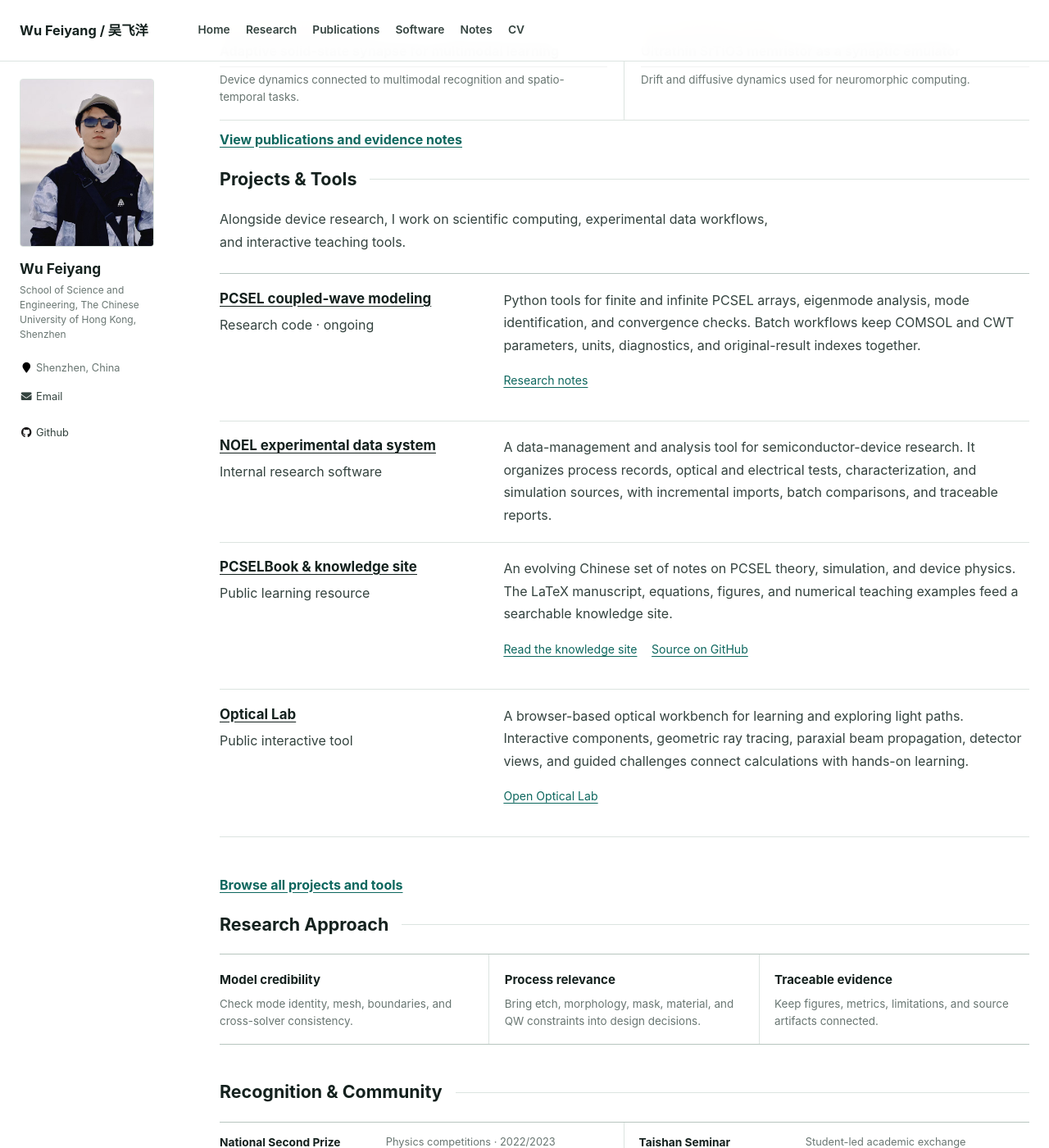
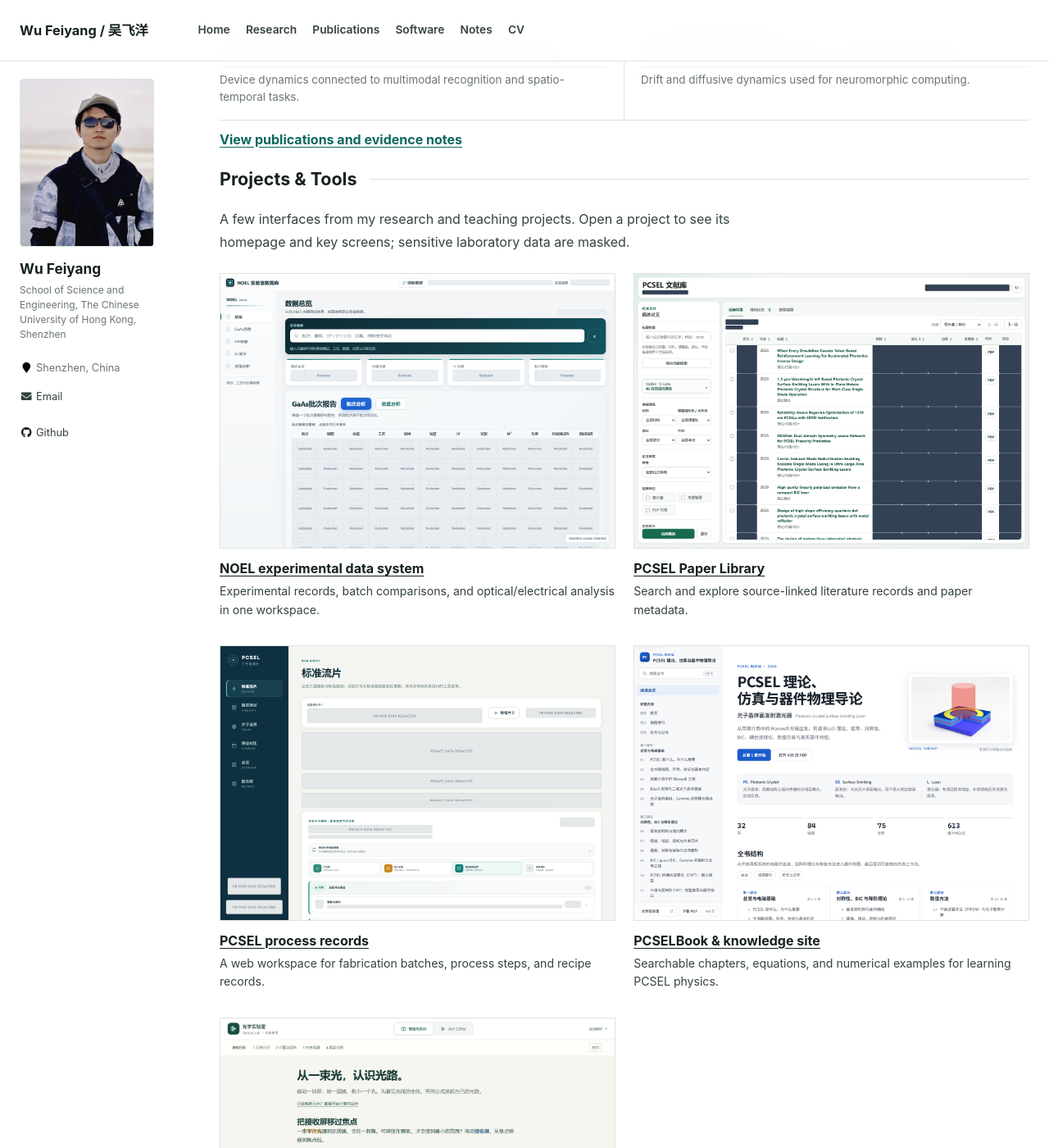
Before and after one commit to wfy-op/wfy-op.github.io, a Jekyll site: the page built from _pages/about.md, in a window 1280 px wide and 1400 px high, scrolled down 1690 px. Shown: the whole window at 82% size. Built offline with Jekyll 4.4.1, drawn with Linux system fonts in a browser that asks for light colours; some of the changed text lies outside the part shown.

Commit message:
Show project interfaces with sensitive data redacted

```diff
--- a/_data/software.yml
+++ b/_data/software.yml
@@ -1,4 +1,4 @@
-updated: "2026-10-23"
+updated: "2026-10-25"
 projects:
   - id: cwt
     name: "PCSEL coupled-wave modeling"
@@ -6,7 +6,6 @@ projects:
     summary: "Python tools for finite and infinite PCSEL arrays, eigenmode analysis, mode identification, and convergence checks. Batch workflows keep COMSOL and CWT parameters, units, diagnostics, and original-result indexes together."
     tools: "Python · Scientific computing · COMSOL · CWT"
     note: "Model comparisons remain work in progress; individual validation cases have their own limitations."
-    home: true
     links:
       - label: "Research notes"
         url: "/research/pcsel/#local-projects"
@@ -22,11 +21,18 @@ projects:
 
   - id: datasystem
     name: "NOEL experimental data system"
+    preview: "Experimental records, batch comparisons, and optical/electrical analysis in one workspace."
     status: "Internal research software"
     summary: "A data-management and analysis tool for semiconductor-device research. It organizes process records, optical and electrical tests, characterization, and simulation sources, with incremental imports, batch comparisons, and traceable reports."
     tools: "Node.js · Python · SQLite · Data pipelines"
     note: "Project overview only; laboratory records and datasets remain private."
-    home: true
+    screenshots:
+      - src: "/images/software/datasystem-home.png"
+        alt: "Experimental data system homepage with sensitive records and values masked"
+        caption: "Homepage and batch overview. Laboratory data are masked."
+      - src: "/images/software/datasystem-analysis.png"
+        alt: "Multi-batch analysis interface with sensitive results and sample identifiers masked"
+        caption: "Multi-batch analysis workspace. Results and identifiers are masked."
 
   - id: studio
     name: "PCSEL Research Studio"
@@ -35,12 +41,47 @@ projects:
     tools: "Python · Flask · SQLite · LLM tool calling"
     note: "A working preview with human review; it does not execute solvers or approve device designs."
 
+  - id: library
+    name: "PCSEL Paper Library"
+    preview: "Search and explore source-linked literature records and paper metadata."
+    status: "Internal literature workspace"
+    summary: "A searchable literature workspace for PCSEL research, with filters, paper metadata, and source-linked evidence notes. Public bibliographic information is shown here; private library locations and annotations are hidden."
+    tools: "Python · Literature search · Structured metadata"
+    screenshots:
+      - src: "/images/software/library-home.png"
+        alt: "PCSEL literature search homepage with internal library data masked"
+        caption: "Literature search and filters. Internal library data are masked."
+      - src: "/images/software/library-detail.png"
+        alt: "Public paper metadata detail with private notes and internal locations masked"
+        caption: "Paper metadata and detail view. Private notes and locations are masked."
+
+  - id: process
+    name: "PCSEL process records"
+    preview: "A web workspace for fabrication batches, process steps, and recipe records."
+    status: "Internal process-management tool"
+    summary: "A web interface for organizing fabrication batches and process records. It keeps process steps and recipe fields together so the workflow can be reviewed without relying on scattered files."
+    tools: "Web interface · Process records · Batch workflows"
+    screenshots:
+      - src: "/images/software/process-home.png"
+        alt: "Process-management homepage with batch identifiers and recipe data masked"
+        caption: "Process-management homepage. Batch records and parameters are masked."
+      - src: "/images/software/process-workflow.png"
+        alt: "Process workflow interface with private fabrication records masked"
+        caption: "Process overview and workflow view. Fabrication data are masked."
+
   - id: book
     name: "PCSELBook & knowledge site"
+    preview: "Searchable chapters, equations, and numerical examples for learning PCSEL physics."
     status: "Public learning resource"
     summary: "An evolving Chinese set of notes on PCSEL theory, simulation, and device physics. The LaTeX manuscript, equations, figures, and numerical teaching examples feed a searchable knowledge site."
     tools: "LaTeX · Python · TypeScript · KaTeX"
-    home: true
+    screenshots:
+      - src: "/images/software/knowledge-home.png"
+        alt: "Public PCSEL knowledge site homepage with chapter navigation"
+        caption: "Public knowledge-site homepage and chapter navigation."
+      - src: "/images/software/knowledge-chapter.png"
+        alt: "Public PCSEL teaching chapter with equations and explanatory figures"
+        caption: "A teaching chapter with equations and explanatory figures."
     links:
       - label: "Read the knowledge site"
         url: "https://pcsel-knowledge-site.pages.dev/"
@@ -49,11 +90,18 @@ projects:
 
   - id: optical-lab
     name: "Optical Lab"
+    preview: "Interactive light paths, optical components, and geometric/paraxial calculations."
     status: "Public interactive tool"
     summary: "A browser-based optical workbench for learning and exploring light paths. Interactive components, geometric ray tracing, paraxial beam propagation, detector views, and guided challenges connect calculations with hands-on learning."
     tools: "React · TypeScript · Vite · Computational optics"
     note: "Geometric and paraxial models; intended for teaching and exploration."
-    home: true
+    screenshots:
+      - src: "/images/software/optical-home.png"
+        alt: "Public Optical Lab homepage with learning and design tools"
+        caption: "Optical Lab homepage and learning tools."
+      - src: "/images/software/optical-workbench.png"
+        alt: "Interactive optical workbench with a teaching light-path example"
+        caption: "Interactive workbench using a teaching example."
     links:
       - label: "Open Optical Lab"
         url: "https://optical-lab-feiyang.pages.dev/"
--- a/_includes/software-list.html
+++ b/_includes/software-list.html
@@ -1,14 +1,29 @@
-<div class="software-list{% if include.compact %} software-list--compact{% endif %}">
+{% if include.compact %}
+<div class="software-showcase">
   {% for project in site.data.software.projects %}
-    {% if include.compact != true or project.home %}
-    <article class="software-entry" id="{% if include.compact %}home-{% endif %}{{ project.id }}">
+    {% if project.screenshots %}
+    {% assign preview = project.screenshots | first %}
+    <article class="software-preview">
+      <a class="software-preview__image" href="{{ '/projects/' | relative_url }}#{{ project.id }}" aria-label="View {{ project.name | escape }} screenshots">
+        <img src="{{ preview.src | relative_url }}" alt="{{ preview.alt | escape }}" width="1440" height="1000" loading="lazy" decoding="async">
+      </a>
+      <h3><a href="{{ '/projects/' | relative_url }}#{{ project.id }}">{{ project.name }}</a></h3>
+      <p>{{ project.preview }}</p>
+    </article>
+    {% endif %}
+  {% endfor %}
+</div>
+{% else %}
+<div class="software-list">
+  {% for project in site.data.software.projects %}
+    <article class="software-entry" id="{{ project.id }}">
       <div class="software-entry__heading">
-        <h3>{% if include.compact %}<a href="{{ '/projects/' | relative_url }}#{{ project.id }}">{{ project.name }}</a>{% else %}{{ project.name }}{% endif %}</h3>
+        <h2>{{ project.name }}</h2>
         <p class="software-entry__status">{{ project.status }}</p>
       </div>
       <div class="software-entry__body">
         <p>{{ project.summary }}</p>
-        {% unless include.compact %}<p class="software-entry__tools">{{ project.tools }}</p>{% endunless %}
+        <p class="software-entry__tools">{{ project.tools }}</p>
         {% if project.links %}
         <ul class="software-entry__links" aria-label="{{ project.name | escape }} links">
           {% for link in project.links %}
@@ -16,9 +31,21 @@
           {% endfor %}
         </ul>
         {% endif %}
-        {% unless include.compact %}{% if project.note %}<p class="software-entry__note">{{ project.note }}</p>{% endif %}{% endunless %}
+        {% if project.note %}<p class="software-entry__note">{{ project.note }}</p>{% endif %}
       </div>
+      {% if project.screenshots %}
+      <div class="software-entry__screens" aria-label="{{ project.name | escape }} interface screenshots">
+        {% for shot in project.screenshots %}
+        <figure class="software-screenshot">
+          <a href="{{ shot.src | relative_url }}" target="_blank" rel="noopener" aria-label="{{ shot.alt | escape }} — open full-size image">
+            <img src="{{ shot.src | relative_url }}" alt="{{ shot.alt | escape }}" width="1440" height="1000" loading="lazy" decoding="async">
+          </a>
+          <figcaption>{{ shot.caption }} <a href="{{ shot.src | relative_url }}" target="_blank" rel="noopener">View full size</a></figcaption>
+        </figure>
+        {% endfor %}
+      </div>
+      {% endif %}
     </article>
-    {% endif %}
   {% endfor %}
 </div>
+{% endif %}
--- a/_pages/about.md
+++ b/_pages/about.md
@@ -114,7 +114,7 @@ redirect_from:
 
 ## Projects & Tools
 
-<p>Alongside device research, I work on scientific computing, experimental data workflows, and interactive teaching tools.</p>
+<p>A few interfaces from my research and teaching projects. Open a project to see its homepage and key screens; sensitive laboratory data are masked.</p>
 
 {% include software-list.html compact=true %}
 
--- a/assets/css/wfy-modern.scss
+++ b/assets/css/wfy-modern.scss
@@ -2420,18 +2420,18 @@ code {
   scroll-margin-top: 6rem;
 }
 
-.software-entry__heading h3 {
+.software-entry__heading h2 {
   margin: 0 0 0.45rem;
   font-size: 1.06rem;
   line-height: 1.4;
   overflow-wrap: anywhere;
 }
 
-.software-entry__heading h3 a {
-  color: var(--portal-ink);
-}
-
-.software-entry__heading h3 a:hover {
+.software-entry__heading h2 a {
+  color: var(--portal-ink);
+}
+
+.software-entry__heading h2 a:hover {
   color: var(--portal-accent);
 }
 
@@ -2468,8 +2468,79 @@ code {
   font-size: 0.88rem;
 }
 
-.software-list--compact .software-entry {
-  padding: 1.15rem 0;
+.software-showcase,
+.software-entry__screens {
+  display: grid;
+  grid-template-columns: repeat(2, minmax(0, 1fr));
+  gap: 1.4rem;
+}
+
+.software-showcase {
+  margin: 1.5rem 0 1rem;
+  row-gap: 2rem;
+}
+
+.software-preview,
+.software-screenshot {
+  min-width: 0;
+  margin: 0;
+}
+
+.software-preview__image,
+.software-screenshot > a {
+  display: block;
+  overflow: hidden;
+  border: 1px solid var(--portal-line);
+  background: var(--portal-surface-soft);
+}
+
+.software-preview img,
+.software-screenshot img {
+  display: block;
+  width: 100%;
+  height: auto;
+  margin: 0;
+  aspect-ratio: 36 / 25;
+  object-fit: contain;
+}
+
+.software-preview__image:hover,
+.software-screenshot > a:hover {
+  border-color: var(--portal-accent);
+}
+
+.software-preview h3 {
+  margin: 0.8rem 0 0.35rem;
+  font-size: 1rem;
+  line-height: 1.4;
+}
+
+.software-preview h3 a {
+  color: var(--portal-ink);
+}
+
+.software-preview p {
+  margin: 0;
+  font-size: 0.88rem;
+  line-height: 1.6;
+}
+
+.software-entry__screens {
+  grid-column: 1 / -1;
+}
+
+.software-screenshot figcaption {
+  margin: 0.65rem 0 0;
+  color: var(--portal-text);
+  font-size: 0.82rem;
+  line-height: 1.6;
+}
+
+.software-screenshot figcaption a {
+  display: inline-flex;
+  align-items: center;
+  min-height: 2.75rem;
+  margin-left: 0.4rem;
 }
 
 .cv-downloads {
@@ -2492,6 +2563,11 @@ code {
     padding: 1.25rem 0;
   }
 
+  .software-showcase,
+  .software-entry__screens {
+    grid-template-columns: 1fr;
+  }
+
   .cv-downloads .btn {
     min-height: 2.75rem;
   }
```
Also changed, not shown: README.md (+1 -0 lines), _pages/projects.md (+1 -1 lines), docs/screenshot-showcase.md (added, +19 -0 lines), images/software/datasystem-analysis.png (added), images/software/datasystem-home.png (added), images/software/knowledge-chapter.png (added), images/software/knowledge-home.png (added), images/software/library-detail.png (added), images/software/library-home.png (added), images/software/optical-home.png (added), images/software/optical-workbench.png (added), images/software/process-home.png (added), images/software/process-workflow.png (added).
